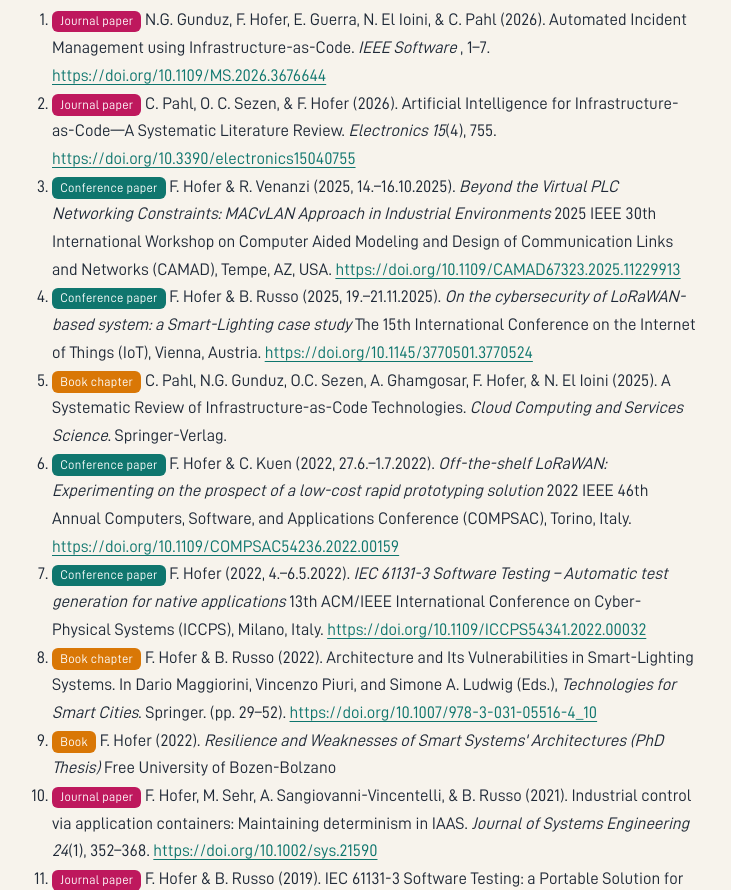
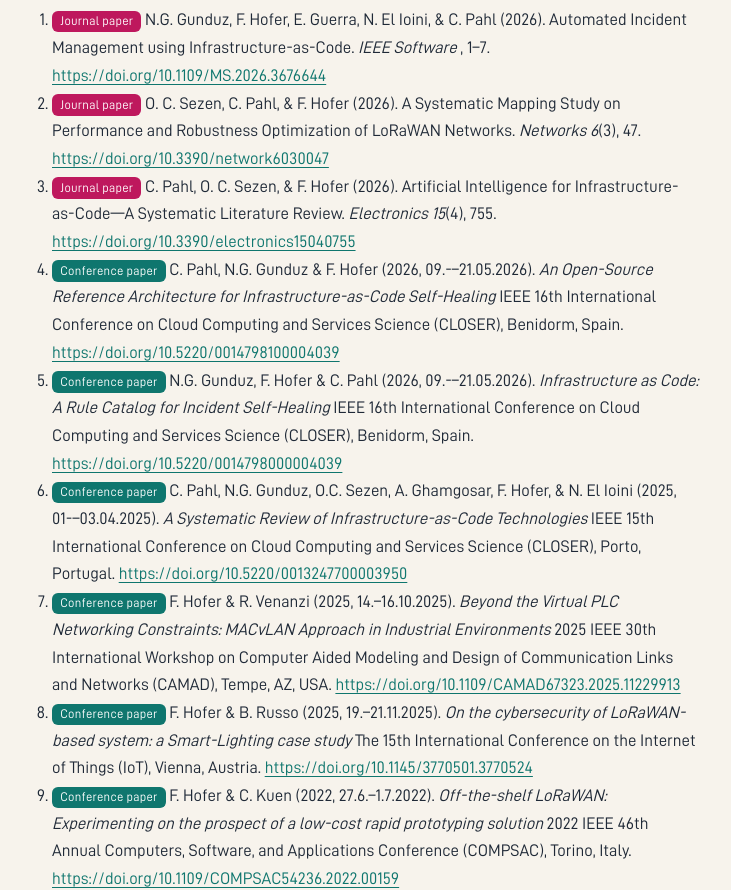
Before and after one commit to flhofer/flhofer.github.io, a plain HTML site: page index.html in a window 1280 px wide. Shown: the part 3260-4150 px from the top of the page, without its empty margins (280-1011 px from the left). Drawn offline with nearby package versions, Linux system fonts and the light colour scheme; files whose address does not match are found by name.

Commit message:
update index

```diff
--- a/index.html
+++ b/index.html
@@ -268,7 +268,47 @@
 
 
                                         <span class="badge badge-bg-journal">Journal paper</span>
+                                        O. C. Sezen, C. Pahl, & F. Hofer (2026). A Systematic Mapping Study on Performance and Robustness Optimization of LoRaWAN Networks. <i>Networks 6</i>(3), 47. <a href="https://doi.org/10.3390/network6030047">https://doi.org/10.3390/network6030047</a>
+                                    </li>
+                                    </publication>
+
+                                    <publication>
+                                    <li>
+
+
+
+                                        <span class="badge badge-bg-journal">Journal paper</span>
                                         C. Pahl, O. C. Sezen, & F. Hofer (2026). Artificial Intelligence for Infrastructure-as-Code—A Systematic Literature Review. <i>Electronics 15</i>(4), 755. <a href="https://doi.org/10.3390/electronics15040755">https://doi.org/10.3390/electronics15040755</a>
+                                    </li>
+                                    </publication>
+
+                                    <publication>
+                                    <li>
+
+
+                                        <span class="badge badge-bg-conference">Conference paper</span>
+
+                                        C. Pahl, N.G. Gunduz & F. Hofer (2026, 09.-–21.05.2026). <i>An Open-Source Reference Architecture for Infrastructure-as-Code Self-Healing</i> IEEE 16th International Conference on Cloud Computing and Services Science (CLOSER), Benidorm, Spain. <a href="https://doi.org/10.5220/0014798100004039">https://doi.org/10.5220/0014798100004039</a>
+                                    </li>
+                                    </publication>
+
+                                    <publication>
+                                    <li>
+
+
+                                        <span class="badge badge-bg-conference">Conference paper</span>
+
+                                        N.G. Gunduz, F. Hofer & C. Pahl (2026, 09.-–21.05.2026). <i>Infrastructure as Code: A Rule Catalog for Incident Self-Healing</i> IEEE 16th International Conference on Cloud Computing and Services Science (CLOSER), Benidorm, Spain. <a href="https://doi.org/10.5220/0014798000004039">https://doi.org/10.5220/0014798000004039</a>
+                                    </li>
+                                    </publication>
+
+                                    <publication>
+                                    <li>
+
+
+                                        <span class="badge badge-bg-conference">Conference paper</span>
+
+                                        C. Pahl, N.G. Gunduz, O.C. Sezen, A. Ghamgosar, F. Hofer, & N. El Ioini (2025, 01-–03.04.2025). <i>A Systematic Review of Infrastructure-as-Code Technologies</i> IEEE 15th International Conference on Cloud Computing and Services Science (CLOSER), Porto, Portugal. <a href="https://doi.org/10.5220/0013247700003950">https://doi.org/10.5220/0013247700003950</a>
                                     </li>
                                     </publication>
 
@@ -289,16 +329,6 @@
                                         <span class="badge badge-bg-conference">Conference paper</span>
 
                                         F. Hofer & B. Russo (2025, 19.&#8211;21.11.2025). <i>On the cybersecurity of LoRaWAN-based system: a Smart-Lighting case study</i> The 15th International Conference on the Internet of Things (IoT), Vienna, Austria. <a href="https://doi.org/10.1145/3770501.3770524">https://doi.org/10.1145/3770501.3770524</a>
-                                    </li>
-                                    </publication>
-
-                                    <publication>
-                                    <li>
-
-                                        <span class="badge badge-bg-chapter">Book chapter</span>
-
-
-                                        C. Pahl, N.G. Gunduz, O.C. Sezen, A. Ghamgosar, F. Hofer, & N. El Ioini (2025). A Systematic Review of Infrastructure-as-Code Technologies. <i>Cloud Computing and Services Science</i>. Springer-Verlag.
                                     </li>
                                     </publication>
 
```
